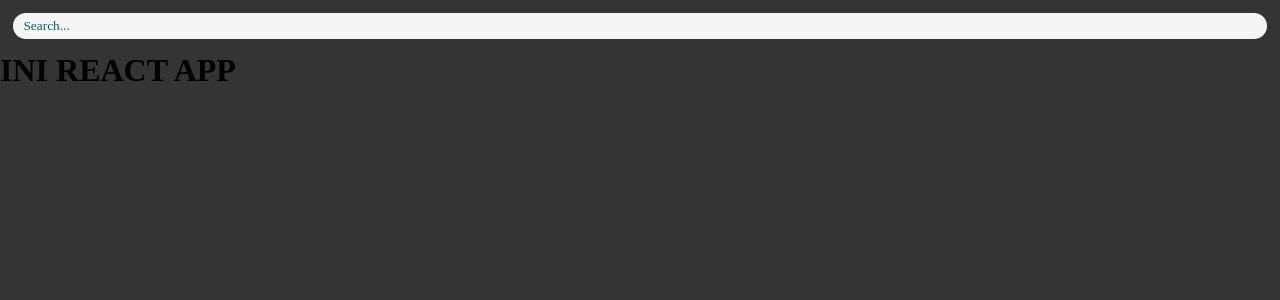
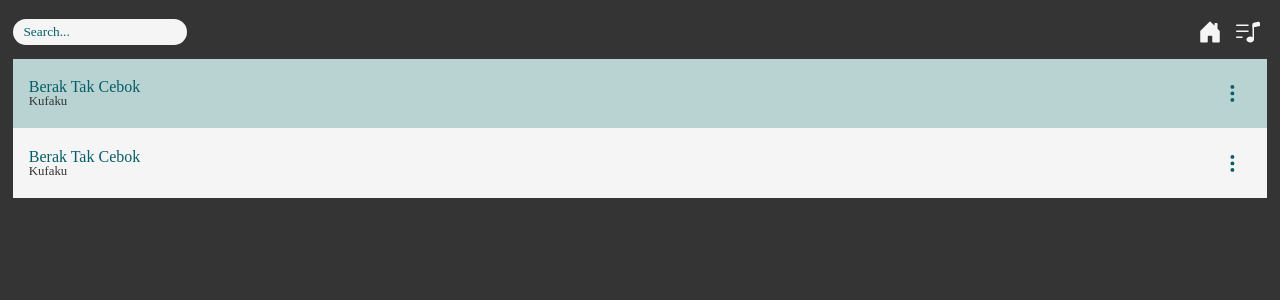
Before and after one commit to williamnw03/music-player-web, a React (Create React App) app: page / in a window 1280 px wide. Shown: the top 300 px of the page. Built offline with nearby package versions, Linux system fonts and the light colour scheme.

Commit message:
Progress on navbar

```diff
--- a/src/App.js
+++ b/src/App.js
@@ -5,7 +5,6 @@ function App() {
   return (
     <div className="App">
       <Nav></Nav>
-      <h1>INI REACT APP</h1>
     </div>
   );
 }
--- a/src/components/Nav/Nav.css
+++ b/src/components/Nav/Nav.css
@@ -1,18 +1,18 @@
 @import url("../../index.css");
 
-nav.navbar {
+div.nav-padding{
+    padding: 0.8em;
+}
+
+nav.navbar{
     display: flex;
     align-items: center;
     justify-content: space-between;
 
-    padding: 0.8em;
+    position: relative;
 }
 
 /* Search Bar */
-nav.navbar div.searchbar-section{
-    width: 100%;
-}
-
 nav.navbar div.searchbar-section input.searchbar{
     border-radius: 2em;
     border: none;
@@ -31,11 +31,69 @@ nav.navbar div.searchbar-section input.searchbar::placeholder{
     color: var(--green-dark);
 }
 
-/* Navigation */
-nav.navbar div.navigation-section{
-    display: none;
+/* Dropdown for Search Bar */
+nav.navbar div.searchbar-section div.dropdown{
+    position: absolute;
+    top: 120%;
+
+    background-color: var(--white);
+    width: 100%;
 }
 
+nav.navbar div.searchbar-section div.dropdown div.list-music{
+    display: flex;
+    align-items: center;
+    justify-content: space-between;
+
+    padding: 1em;
+    color: var(--green-dark);
+}
+
+nav.navbar div.searchbar-section div.dropdown div.list-music:nth-child(odd){
+    background-color: var(--green-white);
+}
+
+nav.navbar div.searchbar-section div.dropdown div.list-music:nth-child(even){
+    background-color: var(--white);
+}
+
+/* Text Content */
+nav.navbar div.searchbar-section div.dropdown div.list-music div.text-content p.title-music{
+    line-height: 1em;
+}
+
+nav.navbar div.searchbar-section div.dropdown div.list-music div.text-content p.artist-music{
+    font-size: 0.8em;
+    color: var(--dark);
+
+    line-height: 1em;
+}
+
+/* Playlists */
+nav.navbar div.searchbar-section div.dropdown div.list-music div.playlist-button{
+    position: relative;
+}
+
+nav.navbar div.searchbar-section div.dropdown div.list-music div.playlist-button div.button{
+    font-size: 1.3em;
+    line-height: 0;
+    padding: 0.4em;
+}
+
+nav.navbar div.searchbar-section div.dropdown div.list-music div.playlist-button div.playlists{
+    display: none;
+
+    position: absolute;
+    right: 0.4em;
+    z-index: 100;
+
+    padding: 1em;
+
+    background-color: var(--green-dark);
+    color: var(--white);
+}
+
+/* Navigation */
 nav.navbar div.navigation-section ul{
     display: flex;
 
--- a/src/components/Nav/Nav.js
+++ b/src/components/Nav/Nav.js
@@ -2,16 +2,53 @@
 
 
 // Import Font Icon
-import { HouseDoorFill, MusicNoteList } from "react-bootstrap-icons"
+import { HouseDoorFill, MusicNoteList,ThreeDotsVertical } from "react-bootstrap-icons"
 
 
 
 function Nav() {
 
     return (
+        <div className="nav-padding">
             <nav className="navbar">
                 <div className="searchbar-section">
                     <input type="text" className="searchbar" placeholder="Search..."/>
+
+                    <div className="dropdown">
+                        <div className="list-music">
+                            <div className="text-content">
+                                <p className="title-music">Berak Tak Cebok</p>
+                                <p className="artist-music">Kufaku</p>
+                            </div>
+
+                            <div className="playlist-button">
+                            <div className="button"><ThreeDotsVertical/></div>
+
+                                <div className="playlists">
+                                    <div className="playlist">Playlist #1</div>
+                                    <div className="playlist">Playlist #2</div>
+                                    <div className="playlist">Playlist #3</div>
+                                </div>
+                            </div>
+                        </div>
+
+                        <div className="list-music">
+                            <div className="text-content">
+                                <p className="title-music">Berak Tak Cebok</p>
+                                <p className="artist-music">Kufaku</p>
+                            </div>
+
+                            <div className="playlist-button">
+                                <div className="button"><ThreeDotsVertical/></div>
+
+                                <div className="playlists">
+                                    <div className="playlist">Playlist #1</div>
+                                    <div className="playlist">Playlist #2</div>
+                                    <div className="playlist">Playlist #3</div>
+                                </div>
+                            </div>
+                        </div>
+                    </div>
                 </div>
 
                 <div className="navigation-section">
@@ -21,6 +58,7 @@ function Nav() {
                     </ul>
                 </div>
             </nav>
+        </div>
     )
 
 }
```
Lines whose indentation alone changed are shown as unchanged.
